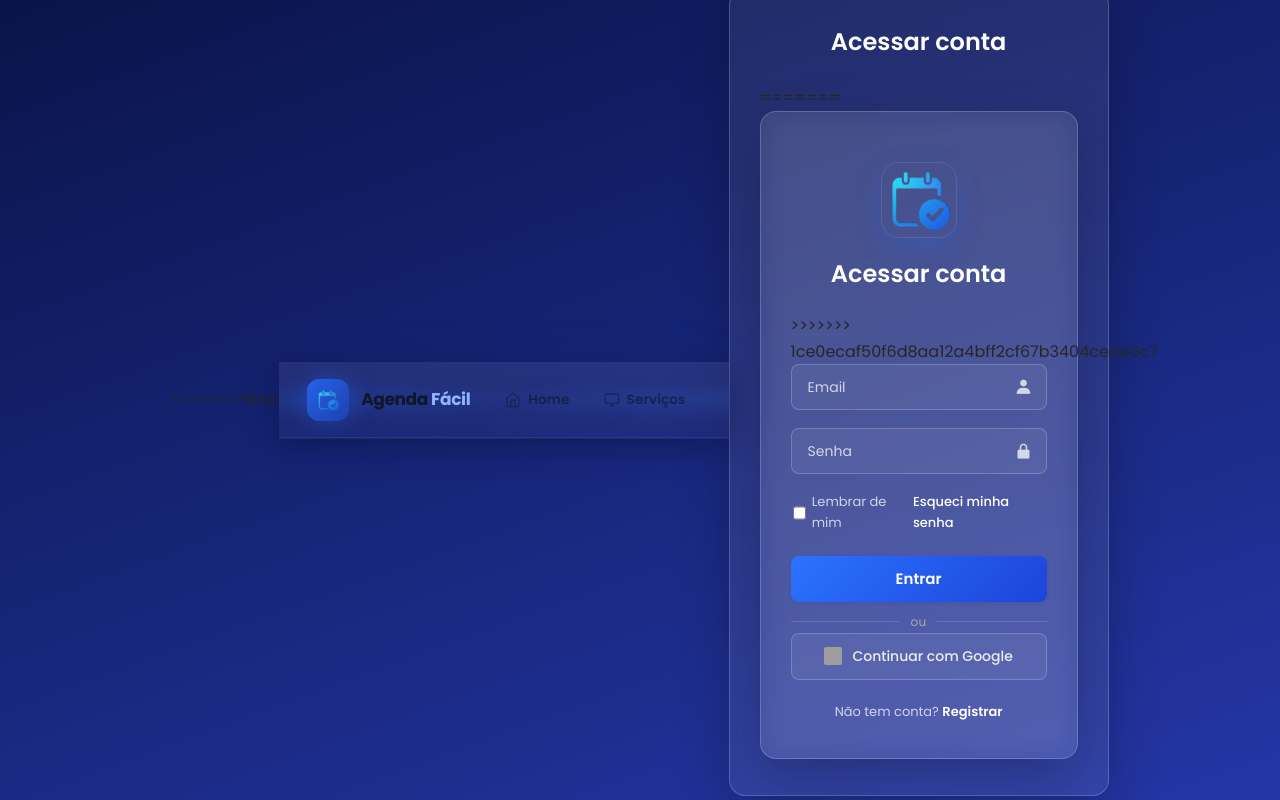
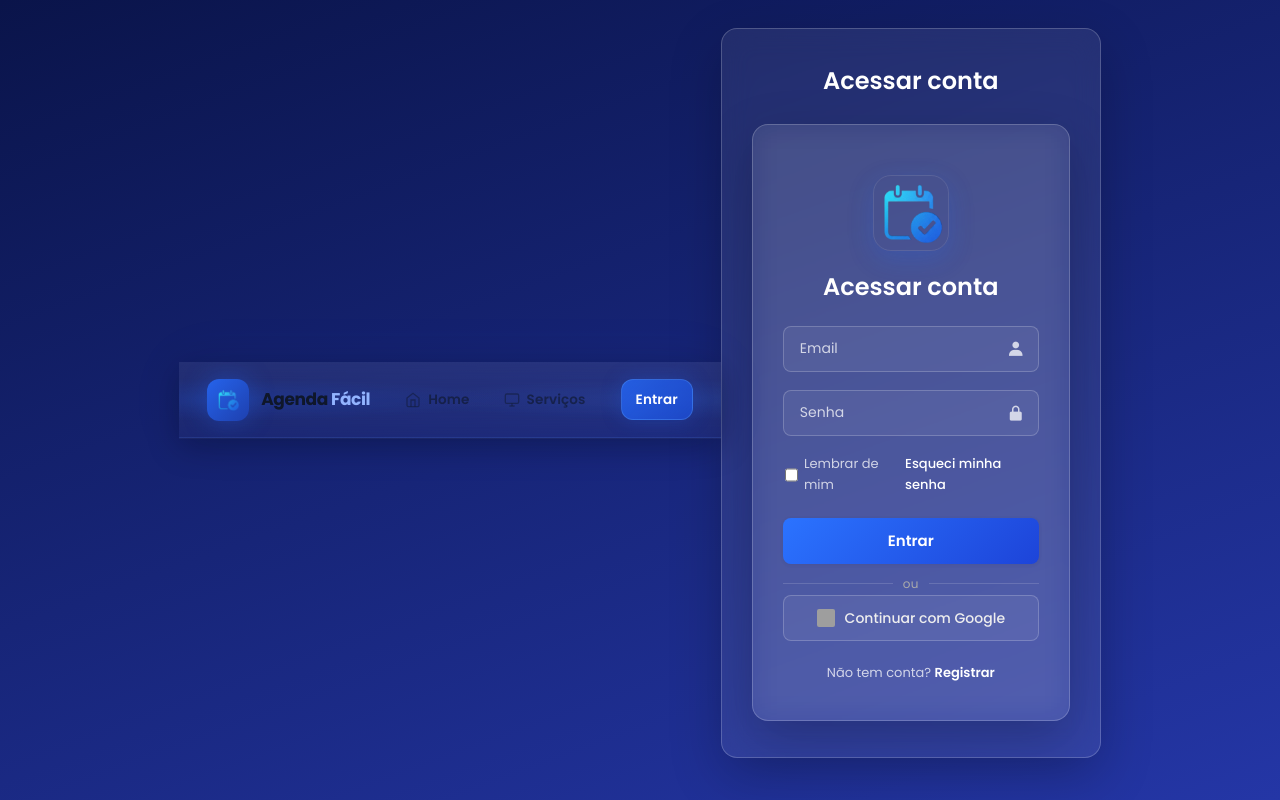
Before and after one commit to dev-pereiraxs/projeto_integrador, a Flask app: page /login in a window 1280 px wide. Run offline with Flask 3, Linux system fonts and the light colour scheme; grey boxes are pictures that could not be loaded.

Commit message:
btn de sair

```diff
--- a/templates/login.html
+++ b/templates/login.html
@@ -16,20 +16,17 @@
 
 <body>
 
-<<<<<<< HEAD
   {% include 'partials/header.html' %}
 
   <div class="formulario login-shell">
 
     <h1>Acessar conta</h1>
-=======
   <div class="formulario" style="padding-top: 50px;">
 
     <img src="{{ url_for('static', filename='img/agenda-facil.png') }}" alt="Agenda Fácil"
          style="display: block; margin: 0 auto 20px auto; width: 76px; height: 76px; border-radius: 18px; object-fit: cover; box-shadow: 0 8px 24px rgba(37, 99, 235, 0.25); border: 1px solid rgba(255,255,255,0.1);">
 
     <h1 style="text-align: center; margin-bottom: 24px;">Acessar conta</h1>
->>>>>>> 1ce0ecaf50f6d8aa12a4bff2cf67b3404cede6c7
 
     {% if erro %}
     <div
--- a/templates/partials/header.html
+++ b/templates/partials/header.html
@@ -122,15 +122,13 @@
       </a>
       {% endif %}
 
-      {# ── SAIR / ENTRAR (DESKTOP ONLY) ── #}
-      {# No mobile geral, o acesso deve ficar apenas dentro do menu do hambúrguer #}
+      {# ── SAIR / ENTRAR (Desktop) ── #}
       <a
         class="af-nav__link af-nav__link--{% if session.get('usuario_logado') %}danger{% else %}primary{% endif %}"
         href="{% if session.get('usuario_logado') %}/logout{% else %}/login{% endif %}"
-        style="display: none;"
       >
+
         {% if session.get('usuario_logado') %}
-
         <svg
           class="af-nav__icon"
           viewBox="0 0 24 24"
```
